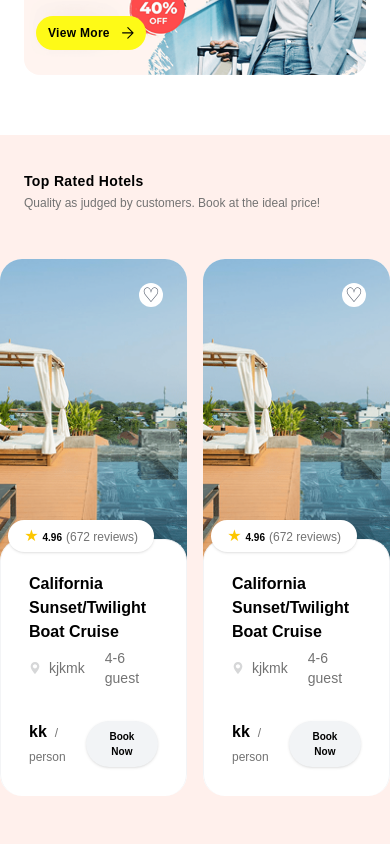
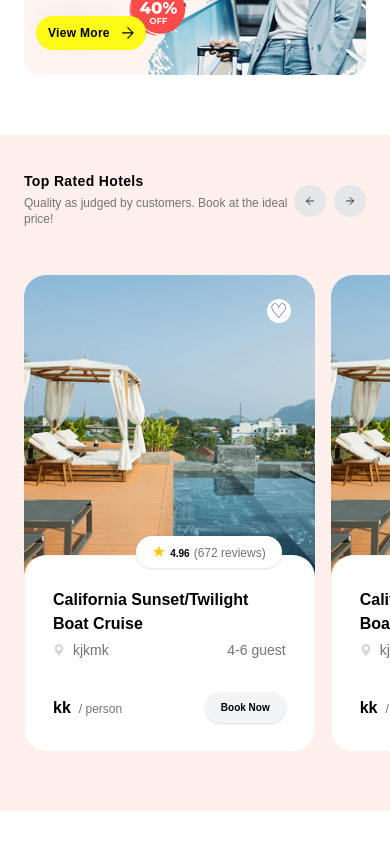
Before and after one commit to PAYAL0405/travel-web, a Next.js app: page / in a window 390 px wide. Shown: the part 4060-4904 px from the top of the page. Built offline with nearby package versions, Linux system fonts and the light colour scheme.

Commit message:
small changes.

```diff
--- a/src/Common/Heading.jsx
+++ b/src/Common/Heading.jsx
@@ -5,7 +5,7 @@ const Heading = () => {
   const { downwordarrow } = hero_icon;
 
   return (
-    <div className="w-full xl:w-[90%] lg:w-[85%] 2xl:w-[66%] px-6 md:px-9 lg:px-0 xl:px-0 flex flex-row items-center justify-between pt-5 md:pt-12 xl:pt-15 2xl:pt-20 pb-3 xl:pb-5">
+    <div className="w-full xl:w-[90%] lg:w-[85%] 2xl:w-[66%] px-6 md:px-9 lg:px-0 xl:px-0 flex flex-row items-center justify-between pt-5 md:pt-12 xl:pt-15 2xl:pt-25 pb-3 xl:pb-5">
       <div className="flex flex-col gap-1 md:gap-2">
         <h1 className="text-black text-sm md:text-2xl 2xl:text-5xl font-semibold md:font-bold tracking-wide">
           Our Featured Tours
--- /dev/null
+++ b/src/Home/Testimonails.jsx
@@ -0,0 +1,7 @@
+import React from "react";
+
+const Testimonails = () => {
+  return <div>Testimonails</div>;
+};
+
+export default Testimonails;
--- a/src/Home/TopRatedHotels.jsx
+++ b/src/Home/TopRatedHotels.jsx
@@ -1,13 +1,34 @@
+"use client";
+import { useRef } from "react";
 import React from "react";
 import { hero_icon } from "../icon";
 import HotelCards from "./HotelCards";
 
 const TopRatedHotels = () => {
+  const sliderRef = useRef(null);
+  const handleNext = () => {
+    if (sliderRef.current) {
+      sliderRef.current.scrollBy({
+        left: sliderRef.current.clientWidth,
+        behavior: "smooth",
+      });
+    }
+  };
+
+  const handlePrevious = () => {
+    if (sliderRef.current) {
+      sliderRef.current.scrollBy({
+        left: -sliderRef.current.clientWidth,
+        behavior: "smooth",
+      });
+    }
+  };
   const { rightwordarrow, leftwordarrow } = hero_icon;
 
   return (
-    <div className="w-full bg-[#FFF0EC] flex flex-col justify-center items-center py-6">
-      <div className="w-full lg:w-[90%] xl:w-[66%] px-6 md:px-9 lg:px-0 xl:px-0  py-12 flex flex-row items-center justify-between pt-3 md:pt-12 xl:pt-15 pb-3 xl:pb-5 ">
+    <div className="w-full bg-[#FFF0EC] flex flex-col items-center py-6">
+      <div className=" w-full lg:w-[90%] xl:w-[66%] px-6 md:px-9 lg:px-0 xl:px-0 py-12 flex flex-row items-center justify-between pt-3 md:pt-12 xl:pt-15 pb-3 xl:pb-5 ">
+        {/* Header Section */}
         <div className="flex flex-col gap-1 md:gap-2">
           <h1 className="text-black text-sm md:text-2xl 2xl:text-5xl font-semibold md:font-bold tracking-wide">
             Top Rated Hotels
@@ -16,18 +37,58 @@ const TopRatedHotels = () => {
             Quality as judged by customers. Book at the ideal price!
           </h6>
         </div>
-        <div className="hidden md:flex flex-row items-center gap-1 md:gap-2 pt-1 md:pt-2 ">
-          <div className="flex flex-row items-center justify-center rounded-full p-1 bg-[#E4E6E8] w-[32px] h-[32px]">
+        <div className="flex flex-row items-center gap-2 pt-1 md:pt-2">
+          <button
+            onClick={handlePrevious}
+            className="flex items-center justify-center rounded-full p-1 bg-[#E4E6E8] w-[32px] h-[32px]"
+          >
             <span className="text-black">{leftwordarrow}</span>
-          </div>
-          <div className="flex flex-row items-center justify-center rounded-full p-1 bg-[#E4E6E8] w-[32px] h-[32px]">
+          </button>
+
+          <button
+            onClick={handleNext}
+            className="flex items-center justify-center rounded-full p-1 bg-[#E4E6E8] w-[32px] h-[32px]"
+          >
             <span className="text-black">{rightwordarrow}</span>
-          </div>
+          </button>
         </div>
       </div>
-      <div className="flex flex-row gap-4 py-9">
-        <HotelCards />
-        <HotelCards />
+      <div
+        ref={sliderRef}
+        className="w-full flex flex-row gap-4 overflow-x-auto scroll-smooth scrollbar-hide py-9 pl-6 pr-6 2xl:pl-[17%]"
+      >
+        <div className="flex-shrink-0 w-[85%] sm:w-[60%] md:w-[45%] lg:w-[30%] xl:w-[24%]">
+          <HotelCards />
+        </div>
+
+        <div className="flex-shrink-0 w-[85%] sm:w-[60%] md:w-[45%] lg:w-[30%] xl:w-[24%]">
+          <HotelCards />
+        </div>
+
+        <div className="flex-shrink-0 w-[85%] sm:w-[60%] md:w-[45%] lg:w-[30%] xl:w-[24%]">
+          <HotelCards />
+        </div>
+
+        <div className="flex-shrink-0 w-[85%] sm:w-[60%] md:w-[45%] lg:w-[30%] xl:w-[24%]">
+          <HotelCards />
+        </div>
+
+        {/* Extra cards */}
+        <div className="flex-shrink-0 w-[85%] sm:w-[60%] md:w-[45%] lg:w-[30%] xl:w-[24%]">
+          <HotelCards />
+        </div>
+
+        <div className="flex-shrink-0 w-[85%] sm:w-[60%] md:w-[45%] lg:w-[30%] xl:w-[24%]">
+          <HotelCards />
+        </div>
+
+        <div className="flex-shrink-0 w-[85%] sm:w-[60%] md:w-[45%] lg:w-[30%] xl:w-[24%]">
+          <HotelCards />
+        </div>
+
+        <div className="flex-shrink-0 w-[85%] sm:w-[60%] md:w-[45%] lg:w-[30%] xl:w-[24%]">
+          <HotelCards />
+        </div>
       </div>
     </div>
   );
--- a/src/app/globals.css
+++ b/src/app/globals.css
@@ -18,6 +18,14 @@
     --foreground: #ededed;
   }
 }
+.scrollbar-hide {
+  -ms-overflow-style: none;
+  scrollbar-width: none;
+}
+
+.scrollbar-hide::-webkit-scrollbar {
+  display: none;
+}
 
 body {
   background: var(--background);
```
